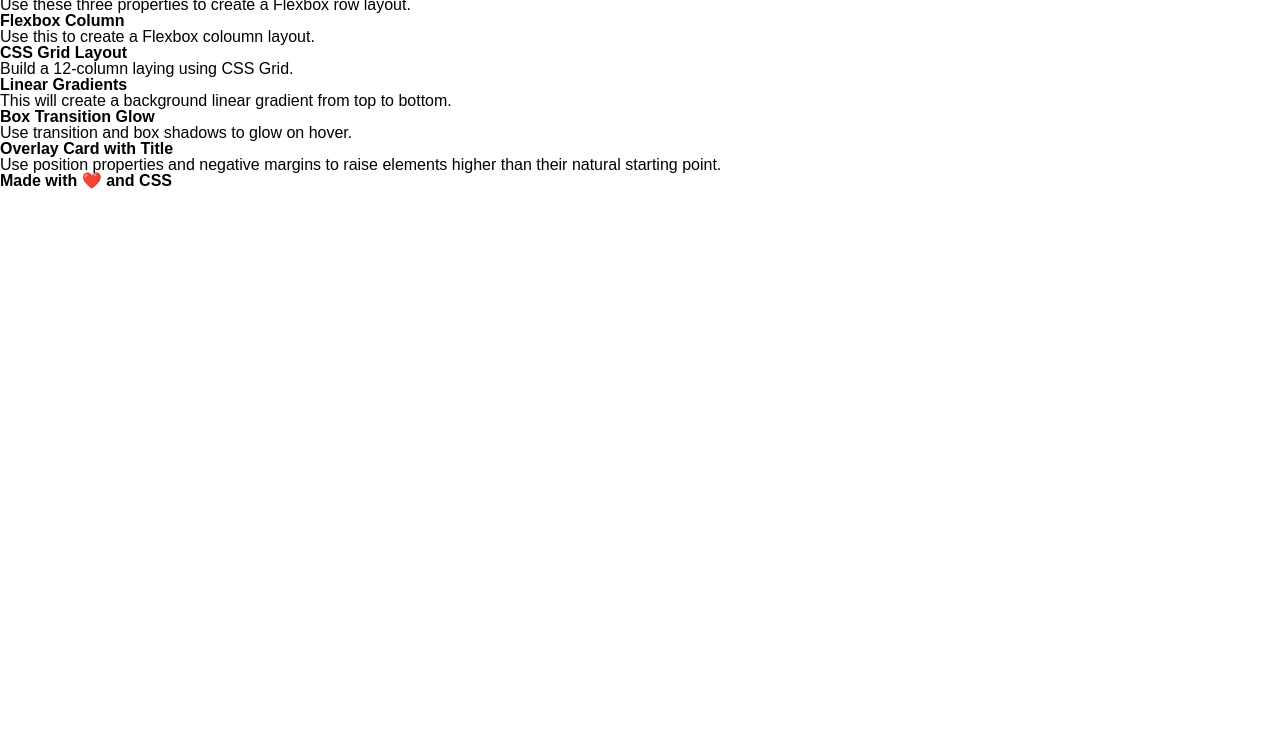
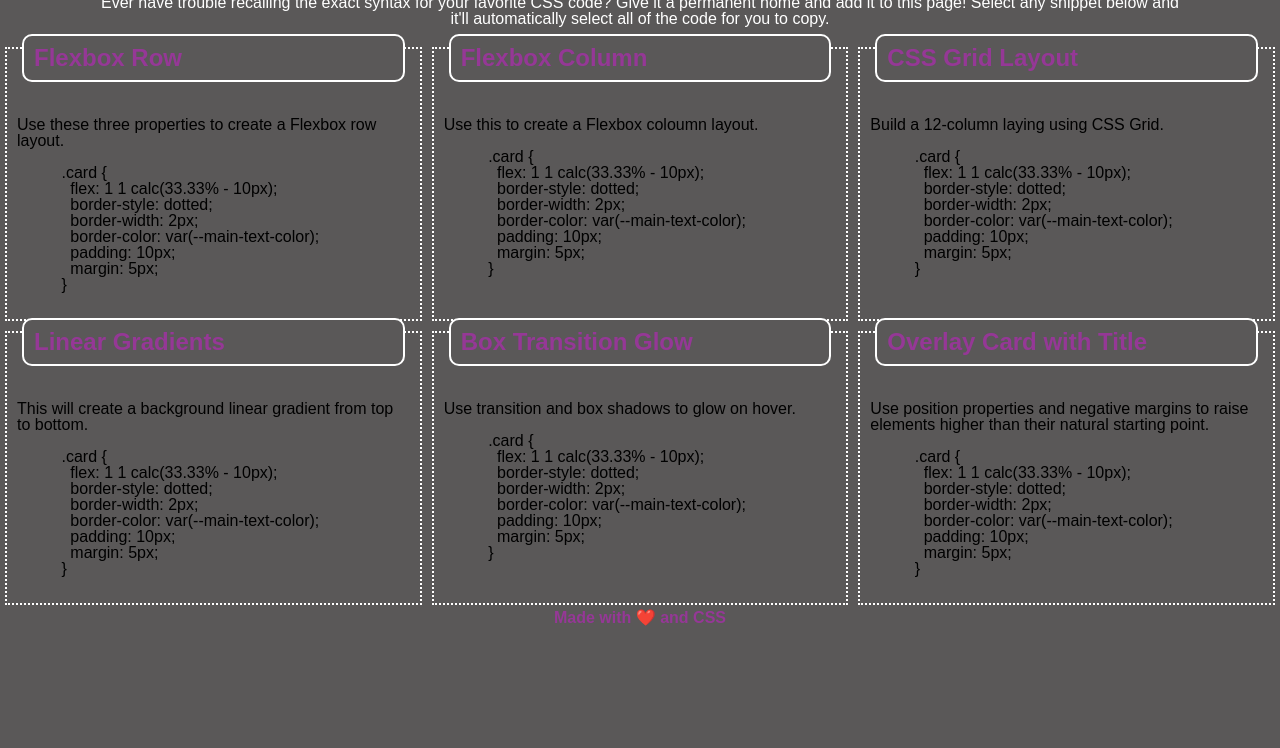
Before and after one commit to TEMPTAG/28-Stu_Mini-Project, a plain HTML site: page index.html in a window 1280 px wide. Shown: the part 67-815 px from the top of the page. Drawn offline with Linux system fonts and the light colour scheme.

Commit message:
add lots of CSS

```diff
--- a/assets/css/style.css
+++ b/assets/css/style.css
@@ -1,5 +1,65 @@
 * {
   box-sizing: border-box;
+}
+
+body {
+  background-color: var(--background-color);
+}
+
+:root {
+  --header-color: rgb(149, 56, 150);
+  --background-color: rgb(90, 88, 88);
+  --main-text-color: white;
+}
+
+header {
+  text-align: center;
+  color: var(--main-text-color);
+  margin: 0 100px 15px 100px;
+}
+
+h1 {
+  color: var(--header-color);
+  font-size: 200%;
+  margin: 15px;
+}
+
+main {
+  display: flex;
+
+
+  flex-wrap: wrap;
+
+
+}
+
+.card {
+  flex: 1 1 calc(33.33% - 10px);
+  border-style: dotted;
+  border-width: 2px;
+  border-color: var(--main-text-color);
+  padding: 10px;
+  margin: 5px;
+}
+
+h2 {
+  color: var(--header-color);
+  font-size: 150%;
+  border-style: solid;
+  border-width: 2px;
+  border-color: var(--main-text-color);
+  padding: 10px;
+  margin: 5px;
+  position: relative;
+  top: -30px;
+  background-color: var(--background-color);
+  border-radius: 10px;
+}
+
+h3 {
+  color: var(--header-color);
+  font-size: 100%;
+  text-align: center;
 }
 
 /* Cards are split into two columns at 992px or smaller */
--- a/index.html
+++ b/index.html
@@ -18,27 +18,101 @@
   </header>
 
   <body>
-    <section></section>
+    <main>
+      <section class="card">
         <h2>Flexbox Row</h2>
         <p>Use these three properties to create a Flexbox row layout.</p>
-    <section></section>
+        <pre>
+
+          .card {
+            flex: 1 1 calc(33.33% - 10px);
+            border-style: dotted;
+            border-width: 2px;
+            border-color: var(--main-text-color);
+            padding: 10px;
+            margin: 5px;
+          }
+        </pre>
+      </section>
+      <section class="card">
         <h2>Flexbox Column</h2>
         <p>Use this to create a Flexbox coloumn layout.</p>
-    <section></section>
+        <pre>
+
+          .card {
+            flex: 1 1 calc(33.33% - 10px);
+            border-style: dotted;
+            border-width: 2px;
+            border-color: var(--main-text-color);
+            padding: 10px;
+            margin: 5px;
+          }
+        </pre>
+      </section>
+      <section class="card">
         <h2>CSS Grid Layout</h2>
         <p>Build a 12-column laying using CSS Grid.</p>
-    <section></section>
+        <pre>
+
+          .card {
+            flex: 1 1 calc(33.33% - 10px);
+            border-style: dotted;
+            border-width: 2px;
+            border-color: var(--main-text-color);
+            padding: 10px;
+            margin: 5px;
+          }
+        </pre>
+      </section>
+      <section class="card">
         <h2>Linear Gradients</h2>
         <p>This will create a background linear gradient from top to bottom.</p>
-    <section></section>
+        <pre>
+
+          .card {
+            flex: 1 1 calc(33.33% - 10px);
+            border-style: dotted;
+            border-width: 2px;
+            border-color: var(--main-text-color);
+            padding: 10px;
+            margin: 5px;
+          }
+        </pre>
+      </section>
+      <section class="card">
         <h2>Box Transition Glow</h2>
         <p>Use transition and box shadows to glow on hover.</p>
-    <section></section>
+        <pre>
+
+          .card {
+            flex: 1 1 calc(33.33% - 10px);
+            border-style: dotted;
+            border-width: 2px;
+            border-color: var(--main-text-color);
+            padding: 10px;
+            margin: 5px;
+          }
+        </pre>
+      </section>
+      <section class="card">
         <h2>Overlay Card with Title</h2>
         <p>
-      Use position properties and negative margins to raise elements higher than
-      their natural starting point.
+          Use position properties and negative margins to raise elements higher
+          than their natural starting point.
         </p>
+        <pre>
+
+          .card {
+            flex: 1 1 calc(33.33% - 10px);
+            border-style: dotted;
+            border-width: 2px;
+            border-color: var(--main-text-color);
+            padding: 10px;
+            margin: 5px;
+          }
+        </pre>
+      </section>
+    </main>
   </body>
 
   <footer>
```
Lines whose indentation alone changed are shown as unchanged.
